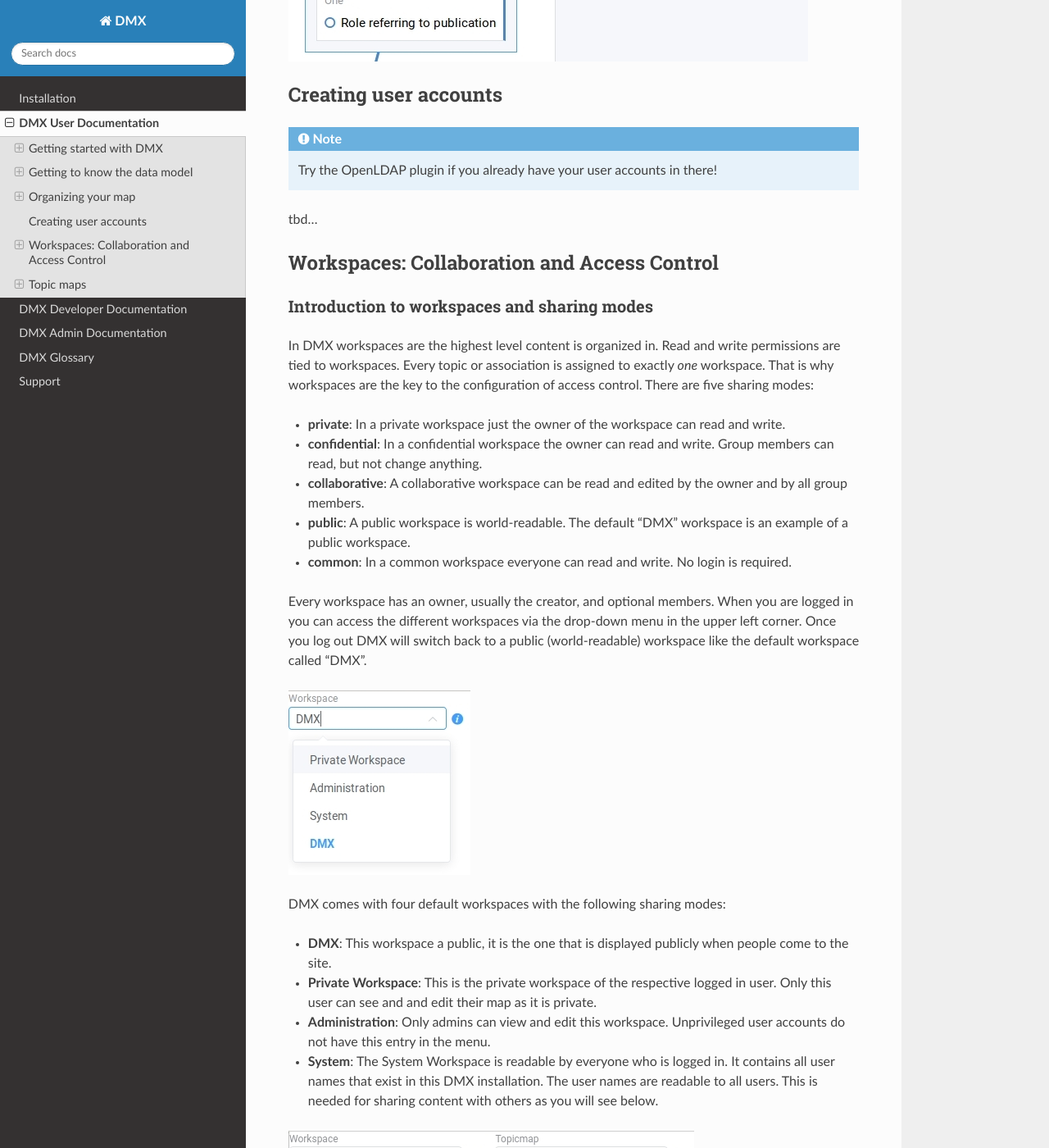
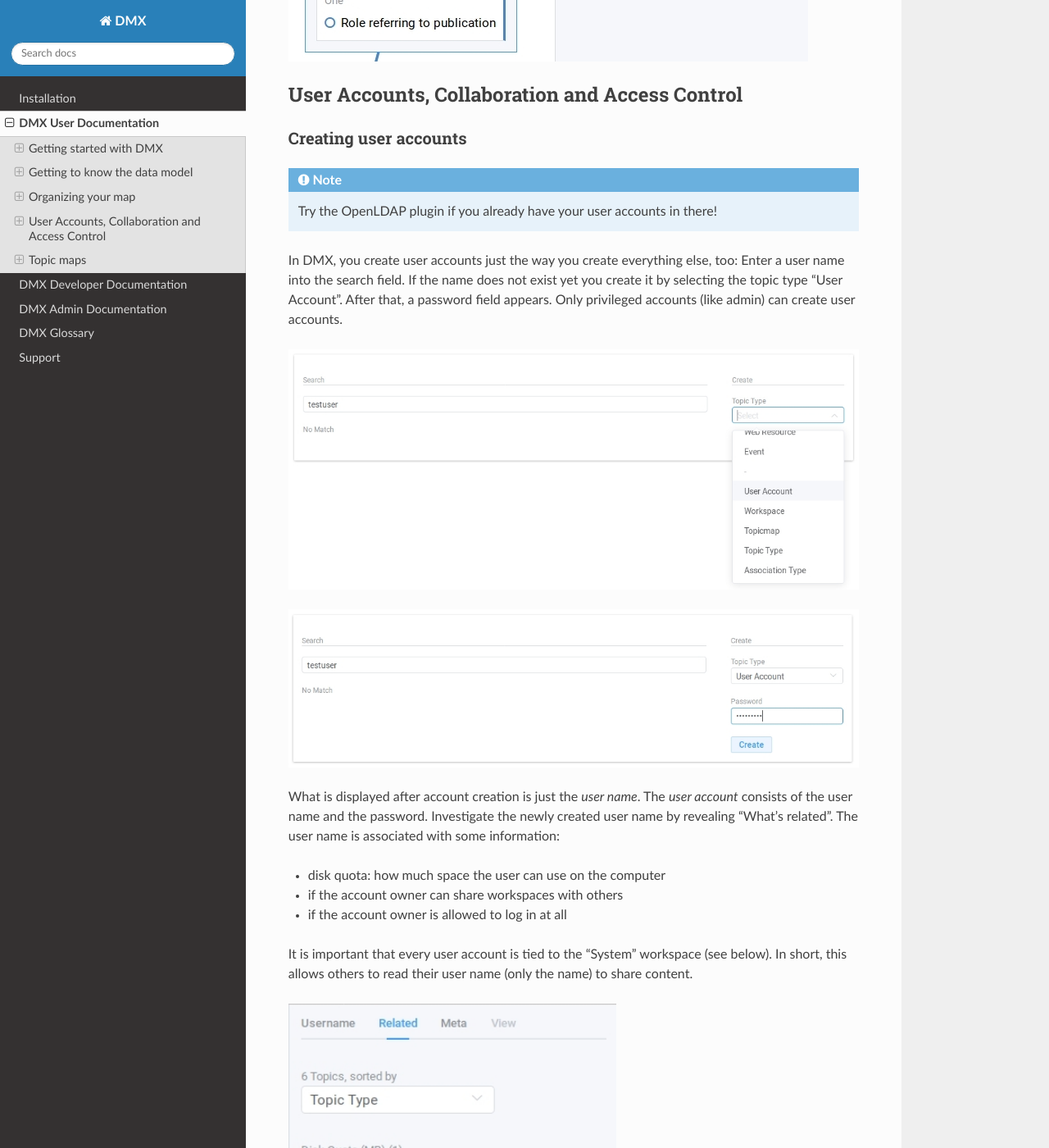
Before and after one commit to dmx-systems/dmx-documentation, a Sphinx documentation site: the page built from docs/user.rst, in a window 1280 px wide and 1400 px high, scrolled down 12011 px. Shown: the whole window at 82% size. Built offline with Sphinx 7.4.7 and the Read the Docs theme 2.0.0, drawn with Linux system fonts in a browser that asks for light colours.

Commit message:
User account creation 2

```diff
--- a/docs/user.rst
+++ b/docs/user.rst
@@ -262,6 +262,8 @@
 You can hide items from the topic map by long-clicking onto them and using the "Hide" button in the context menu.
 If you bring them back to the map later by searching them, they will reappear in the same spot in your map.
 
+.. _user-topic-type-icons-label:
+
 Assigning icons to topic types
 ==============================
 
@@ -280,6 +282,8 @@
 
 .. image:: _static/new-icon.jpg
 
+.. _user-assoc-type-colour-label:
+
 Assigning colours to association types
 ======================================
 
@@ -289,19 +293,42 @@
 
 .. image:: _static/new-assoc-colour.jpg
 
-**********************
+.. _user-creating-user-accounts-label:
+
+.. _workspaces-collaboration-acl-label:
+
+***********************************************
+User Accounts, Collaboration and Access Control
+***********************************************
+
 Creating user accounts
-**********************
+======================
 
 .. note:: Try the OpenLDAP plugin if you already have your user accounts in there!
 
-tbd...
+In DMX, you create user accounts just the way you create everything else, too:
+Enter a user name into the search field.
+If the name does not exist yet you create it by selecting the topic type "User Account".
+After that, a password field appears.
+Only privileged accounts (like admin) can create user accounts.
 
-.. _workspaces-collaboration-acl-label:
+.. image:: _static/user-account-creation.jpg
 
-********************************************
-Workspaces: Collaboration and Access Control
-********************************************
+.. image:: _static/user-account-password.jpg
+
+What is displayed after account creation is just the *user name*.
+The *user account* consists of the user name and the password.
+Investigate the newly created user name by revealing "What's related".
+The user name is associated with some information:
+
+* disk quota: how much space the user can use on the computer
+* if the account owner can share workspaces with others
+* if the account owner is allowed to log in at all
+
+It is important that every user account is tied to the "System" workspace (see below). In short, this allows others to read their user name (only the name) to share content.
+
+.. image:: _static/user-name-related.jpg
+    :width: 400
 
 Introduction to workspaces and sharing modes
 ============================================
```
